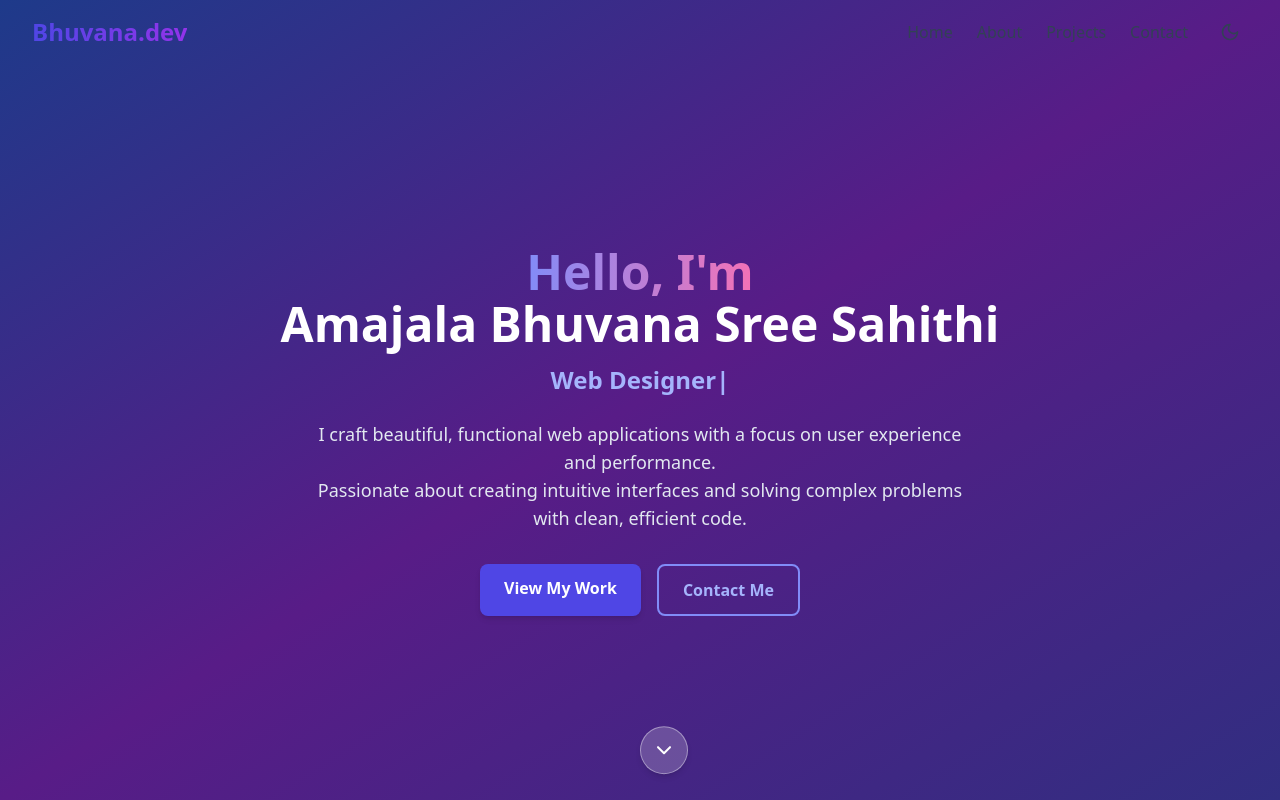
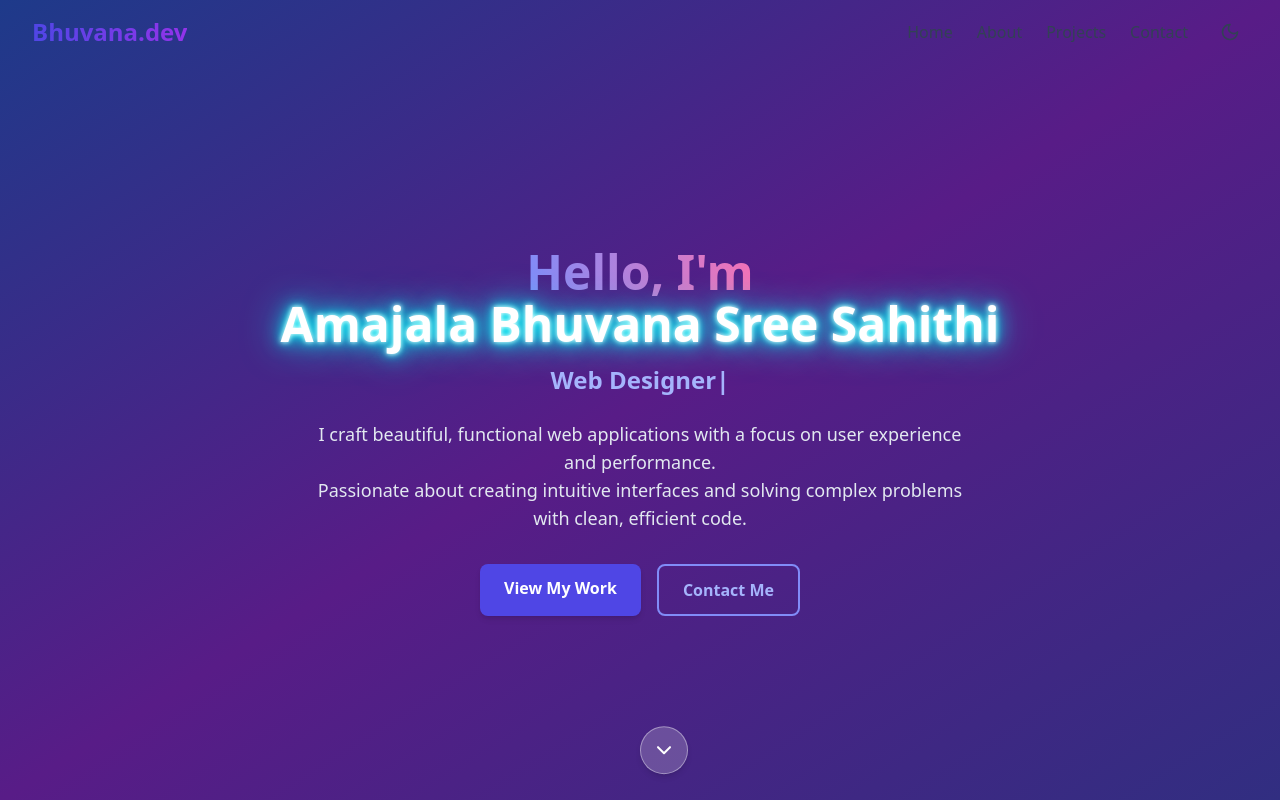
Before and after one commit to bhuvana816/Portfolio., a React (Vite) app: page / in a window 1280 px wide. Shown: the top 800 px of the page. Built offline with nearby package versions, Linux system fonts and the light colour scheme.

Commit message:
Update Hero.tsx

```diff
--- a/src/components/Hero.tsx
+++ b/src/components/Hero.tsx
@@ -1,8 +1,10 @@
+// src/components/Hero.tsx
 import React from 'react';
 import { motion } from 'framer-motion';
 import { ChevronDown } from 'lucide-react';
 import AnimatedSection from './AnimatedSection';
 import { TypeAnimation } from 'react-type-animation';
+import ParticleBackground from './ParticleBackground'; // ✅ Add this line
 
 const Hero: React.FC = () => {
   return (
@@ -11,9 +13,13 @@ const Hero: React.FC = () => {
       className="min-h-screen flex flex-col justify-center pt-16 relative overflow-hidden
                  bg-gradient-to-br from-blue-900 via-purple-900 to-indigo-900 text-white"
     >
-      {/* Background pattern if you have one */}
-      <div className="absolute inset-0 bg-grid-pattern opacity-[0.03]"></div>
+      {/* Particle Background */}
+      <ParticleBackground />
 
+      {/* Optional background pattern (kept as-is) */}
+      <div className="absolute inset-0 bg-grid-pattern opacity-[0.03] z-0"></div>
+
+      {/* Content */}
       <div className="container mx-auto px-4 md:px-8 relative z-10">
         <div className="flex flex-col items-center text-center">
           <AnimatedSection>
@@ -25,7 +31,7 @@ const Hero: React.FC = () => {
               <span className="bg-clip-text text-transparent bg-gradient-to-r from-indigo-400 to-pink-400">
                 Hello, I'm
               </span>
-              <div className="mt-1">Amajala Bhuvana Sree Sahithi</div>
+              <div className="mt-1 glow">Amajala Bhuvana Sree Sahithi</div>
             </motion.h1>
           </AnimatedSection>
 
```
